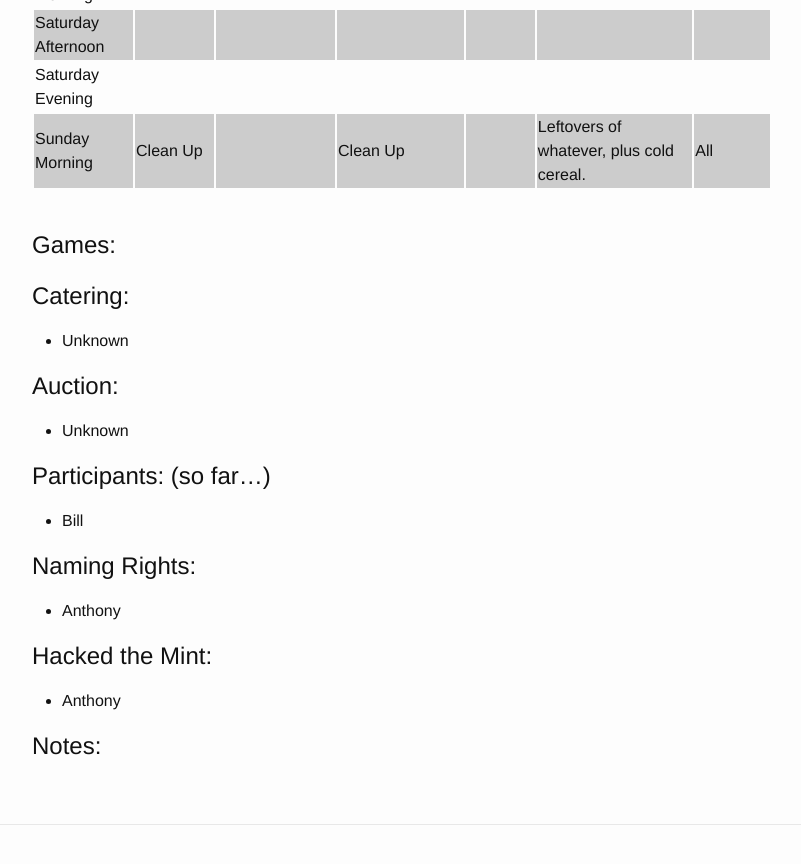
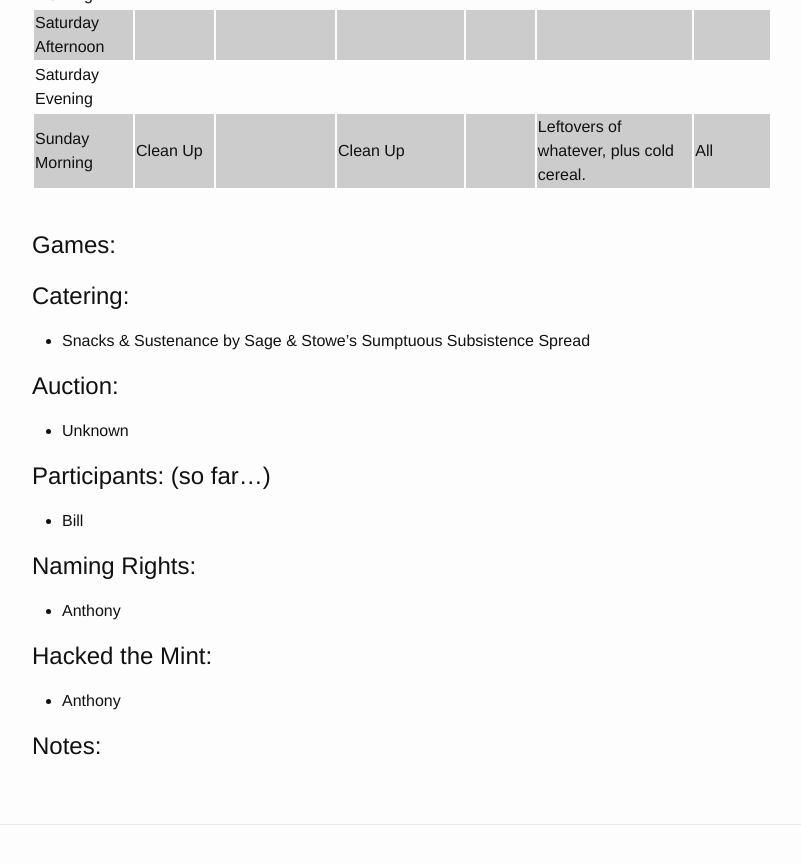
Before and after one commit to Geekend-PNW/geekend-pnw.github.com, a Jekyll site: the page built from _events/2019-06.md, in a window 1280 px wide and 900 px high, scrolled down 594 px. Shown: the top 864 px of the window, without its empty margins (238-1039 px from the left). Built offline with Jekyll 4.4.1, drawn with Linux system fonts in a browser that asks for light colours.

Commit message:
catering

```diff
--- a/_events/2019-06.md
+++ b/_events/2019-06.md
@@ -13,7 +13,7 @@ redirect_from: [ / ]
 {% include game-list.md %}
 
 # Catering:
-- Unknown
+- Snacks & Sustenance by Sage & Stowe’s Sumptuous Subsistence Spread
 
 # Auction:
 - Unknown
```
